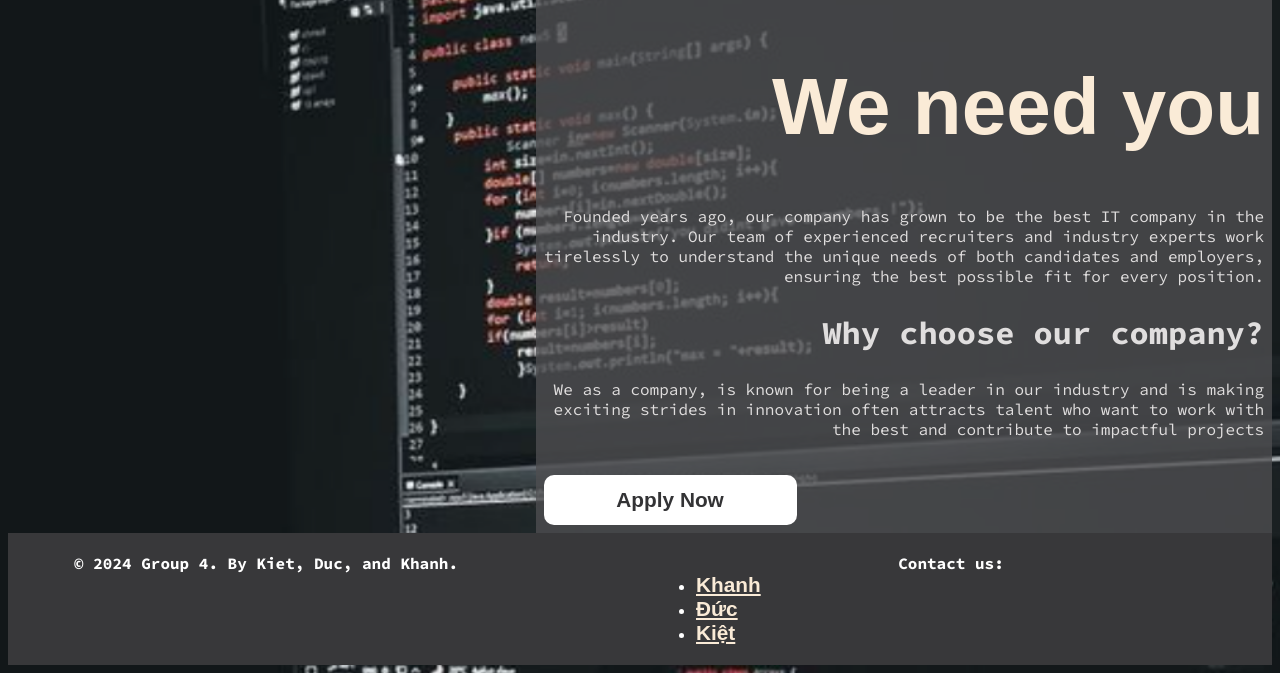
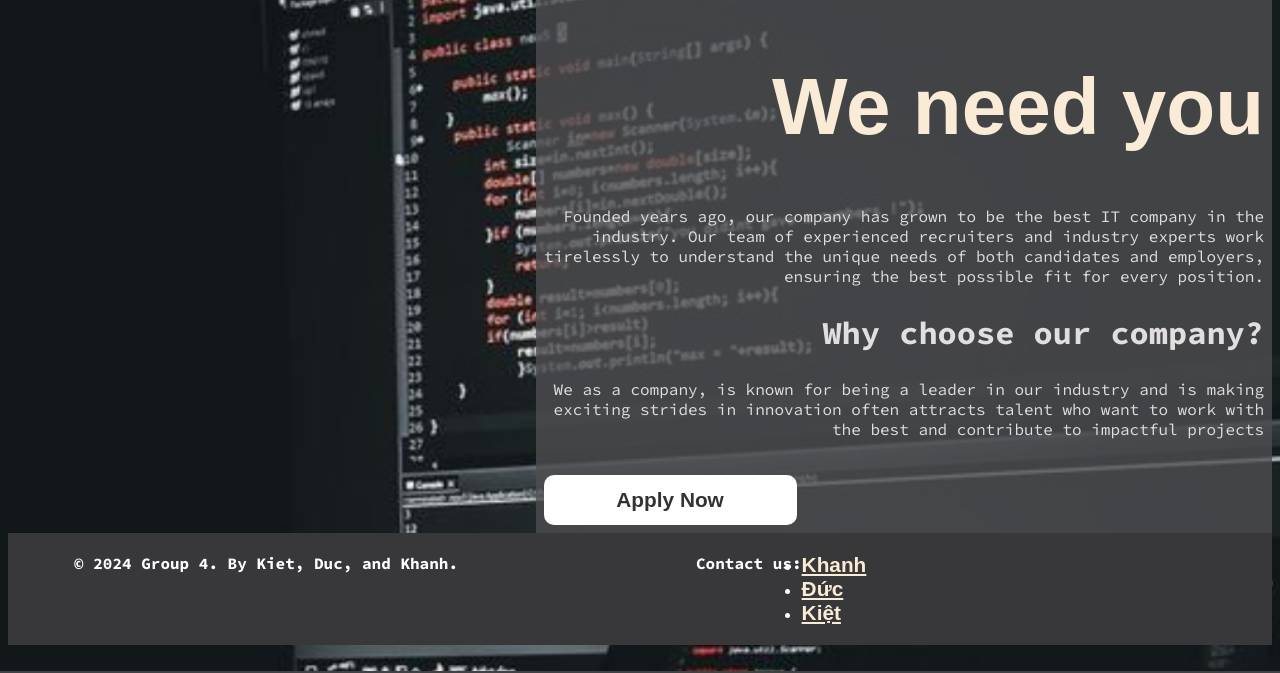
Before and after one commit to chickennugget11/mainassignment, a PHP site: page /index.html in a window 1280 px wide. Shown: the part 129-802 px from the top of the page. Run offline with PHP 8.4, Linux system fonts and the light colour scheme; some web fonts are replaced.

Commit message:
Update index.css

```diff
--- a/styles/index.css
+++ b/styles/index.css
@@ -106,8 +106,8 @@ footer {
 
 #footer_left,
 #footer_right {
-    /* display: flex; */
-    /* float: left; */
+    display: flex;
+    float: left;
     width: 50%;
     height: 100%;
 
```
